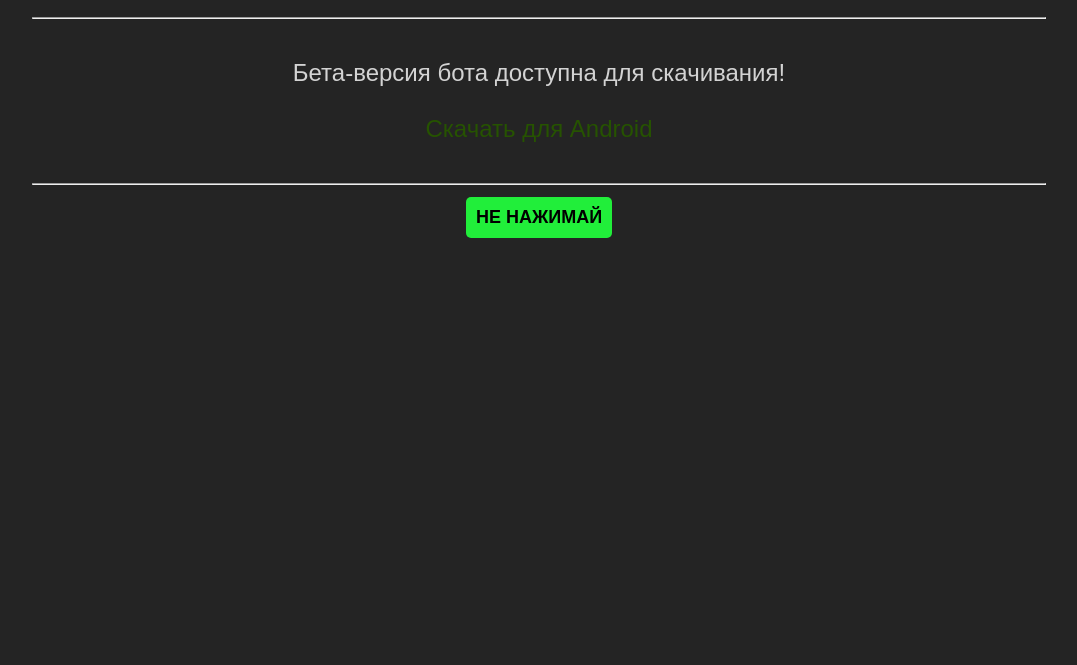
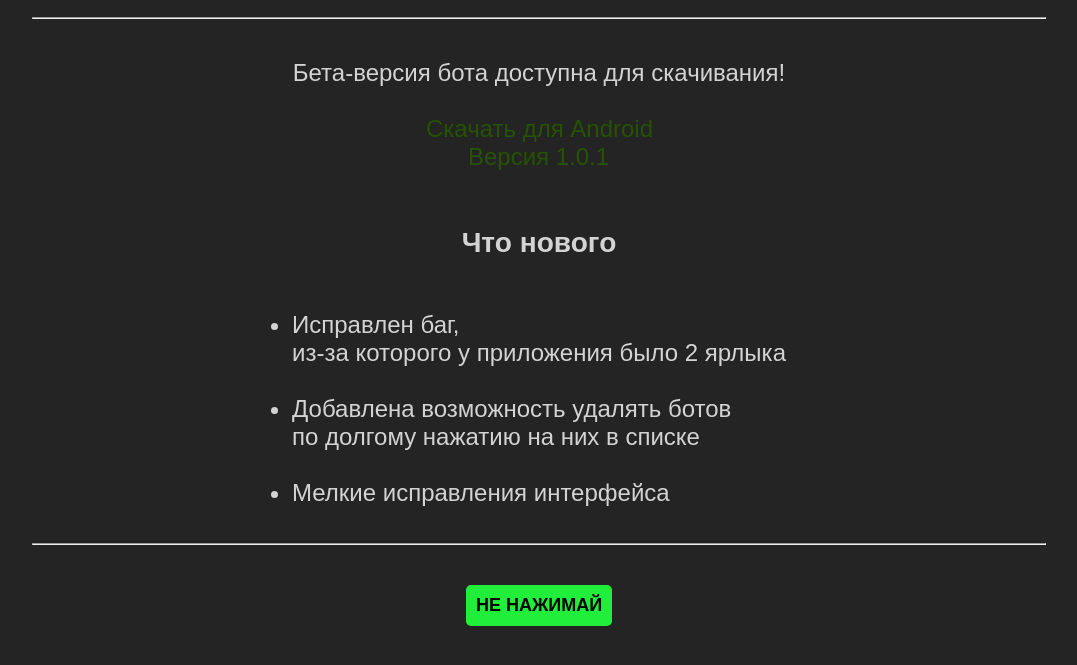
Before and after one commit to vovan2055/vovan2055.github.io, a plain HTML site: page index.html in a window 1280 px wide. Shown: the part 105-770 px from the top of the page, without its empty margins (101-1178 px from the left). Drawn offline with Linux system fonts and the light colour scheme.

Commit message:
Имба

```diff
--- a/index.html
+++ b/index.html
@@ -65,19 +65,36 @@
             min-height: 20px;
             padding: 10px;
         }
+        ul {
+            display: inline-block;
+            padding-left: 0;
+            text-align: left;
+        }
     </style>
 </head>
 <body>
-<p>Сайт вованыча</p>
+<form action="https://vovan2055.github.io">
+    <p>Сайт вованыча</p>
+</form>
 <hr>
 <br>
 Бета-версия бота доступна для скачивания!
 <br>
 <br>
-<a href="app-release.apk">Скачать для Android</a>
+<a href="app-release.apk">Скачать для Android<br> Версия 1.0.1</a>
 <br>
 <br>
+<h3>Что нового</h3>
+<ul>
+    <li>Исправлен баг, <br>из-за которого у приложения было 2 ярлыка</li>
+    <br>
+    <li>Добавлена возможность удалять ботов<br>по долгому нажатию на них в списке</li>
+    <br>
+    <li>Мелкие исправления интерфейса</li>
+</ul>
+<br>
 <hr>
+<br>
 <form action="https://youtu.be/dQw4w9WgXcQ?feature=shared">
 <button>Не нажимай</button>
 </form>
```
